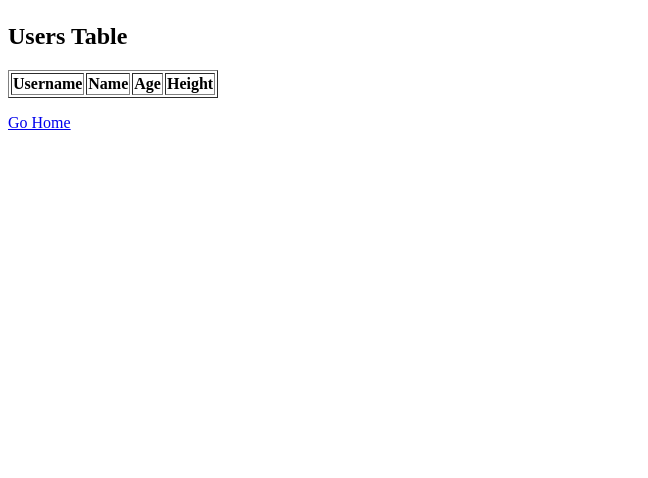
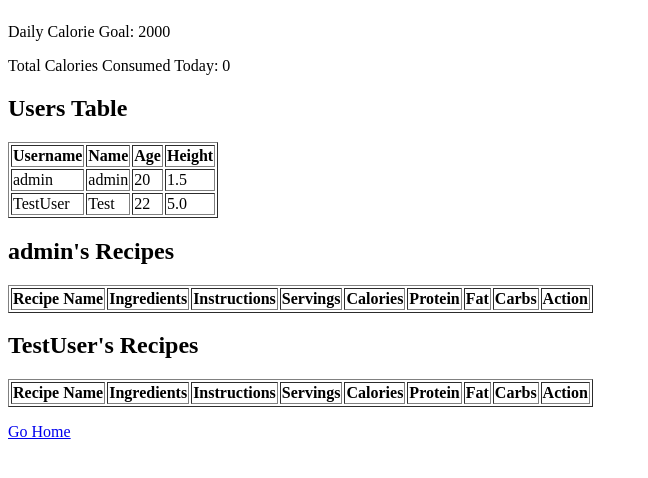
Before and after one commit to CharliePenner/Group11, a Flask app: page /user_page/admin in a window 1280 px wide. Shown: the part 57-535 px from the top of the page, without its empty margins (0-648 px from the left). Run offline with Flask 3, Linux system fonts and the light colour scheme; data comes from the database, SQL or seed files in the repository; both versions use the stored data as it was after the commit; lists and menus that the app fills with data are empty.

Commit message:
Created calorie tracker that works for recipe list

```diff
--- a/app.py
+++ b/app.py
@@ -4,8 +4,10 @@
 from datetime import datetime
 from password_hashing import hash_password
 from Users import login, registerUser, create_connection, create_table, create_user_recipe_table
-import sqlite3 as sql
+from Users import create_connection, create_table, create_daily_calorie_table, add_total_calories_column
+import sqlite3
 from RecipeAPI import RecipeAPI
+from flask import Flask, request, redirect, url_for
 
 recipe_api = RecipeAPI()
 
@@ -18,8 +20,10 @@
 con = create_connection(database)
 if con is not None:
     create_table(con)
-    registerUser(con, "admin", "admin", "admin", 20, 1.5)
+    registerUser(con, "admin", "admin", "admin", 20, 1.5, 2000)
     create_user_recipe_table(con)
+    create_daily_calorie_table(con)
+    add_total_calories_column(con)
 con.close()
 
 # Render the homepage if the user lands there
@@ -46,8 +50,19 @@
         success, user = login(con, username, hashed_pass)
 
         if success:
+            cursor = con.cursor()
+
+            # Fetch daily calorie goal
+            cursor.execute("SELECT daily_calorie_goal FROM users WHERE username=?", (username,))
+            result = cursor.fetchone()
+            daily_calorie_goal = result[0] if result else None
+
+            # Fetch total calories consumed today
+            cursor.execute("SELECT SUM(total_calories) FROM daily_calories WHERE username=? AND date=date('now')", (username,))
+            total_calories_result = cursor.fetchone()
+            total_calories_consumed = total_calories_result[0] if total_calories_result and total_calories_result[0] is not None else 0
+
             if user[0] == 'admin':
-                cursor = con.cursor()
                 cursor.execute("SELECT * FROM users")
                 users = cursor.fetchall()
 
@@ -55,14 +70,13 @@
                 cursor.execute("SELECT * FROM user_recipes")
                 user_recipes = cursor.fetchall()
 
-                return render_template("user_page.html", username=user[0], name=user[2], users=users, user_recipes=user_recipes)
+                return render_template("user_page.html", username=user[0], name=user[2], users=users, user_recipes=user_recipes, daily_calorie_goal=daily_calorie_goal, total_calories_consumed=total_calories_consumed)
             else:
                 # Fetch recipes for regular user
-                cursor = con.cursor()
                 cursor.execute("SELECT * FROM user_recipes WHERE username=?", (username,))
                 user_recipes = cursor.fetchall()
 
-                return render_template("user_page.html", username=user[0], name=user[2], add_recipe_url=url_for('addRecipe', username=user[0]), user_recipes=user_recipes)
+                return render_template("user_page.html", username=user[0], name=user[2], add_recipe_url=url_for('addRecipe', username=user[0]), user_recipes=user_recipes, daily_calorie_goal=daily_calorie_goal, total_calories_consumed=total_calories_consumed)
         else:
             return render_template("login.html", error="Invalid username or password")
     except Exception as e:
@@ -72,12 +86,13 @@
     finally:
         con.close()
 
+
 @app.route('/register', methods=['GET', 'POST'])
 def register():
     if request.method == 'POST':
         return handle_register_request()
 
-    return render_template('registerUser.html')
+    return render_template('login.html')
 
 def handle_register_request():
     con = create_connection(database)
@@ -88,29 +103,57 @@
         name = request.form['Name']
         age = request.form['Age']
         height = request.form['Height']
-        registerUser(con, username, password, name, age, height)
+        daily_calorie_goal = request.form['DailyCalorieGoal']  # Retrieve the daily calorie goal from the form
+        registerUser(con, username, password, name, age, height, daily_calorie_goal)  # Include the calorie goal in the function call
         return render_template('index.html')
     except Exception as e:
         print(f"Error: {str(e)}")
         con.rollback()
-        return render_template("registerUser.html", error="An error occurred during registration")
+        return render_template("login.html", error="An error occurred during registration")
     finally:
         con.close()
 
 @app.route('/user_page/<username>')
 def user_page(username):
     con = create_connection(database)
-
     try:
         cursor = con.cursor()
+
+        # Query for daily calorie goal
+        cursor.execute("SELECT daily_calorie_goal FROM users WHERE username=?", (username,))
+        result = cursor.fetchone()
+        daily_calorie_goal = result[0] if result else 2000  # Default to 2000 if not set
+
+        # Query for total calories consumed today
+        cursor.execute("SELECT SUM(total_calories) FROM daily_calories WHERE username=? AND date=date('now')", (username,))
+        result = cursor.fetchone()
+        total_calories_consumed = result[0] if result and result[0] is not None else 0
+
+        # Query for user recipes
         cursor.execute("SELECT * FROM user_recipes WHERE username=?", (username,))
         user_recipes = cursor.fetchall()
-        return render_template('user_page.html', username=username, name=username, user_recipes=user_recipes)
+
+        # For admin, additionally fetch all users' data
+        users = []
+        if username == 'admin':
+            cursor.execute("SELECT * FROM users")
+            users = cursor.fetchall()
+
+            # Fetch all user recipes for the admin
+            cursor.execute("SELECT * FROM user_recipes")
+            all_user_recipes = cursor.fetchall()
+            return render_template('user_page.html', username=username, daily_calorie_goal=daily_calorie_goal, total_calories_consumed=total_calories_consumed, user_recipes=user_recipes, users=users, all_user_recipes=all_user_recipes)
+
+        # For regular users
+        return render_template('user_page.html', username=username, daily_calorie_goal=daily_calorie_goal, total_calories_consumed=total_calories_consumed, user_recipes=user_recipes)
+
     except Exception as e:
         print(f"Error: {str(e)}")
-        return render_template('user_page.html', username=username, name=username, error="An error occurred while fetching recipes")
+        # Display an error message on the user page
+        return render_template('user_page.html', username=username, error="An error occurred while fetching user data")
     finally:
         con.close()
+
 
 
 @app.route('/delete_recipe/<username>', methods=['POST'])
@@ -131,6 +174,45 @@
         return render_template('user_page.html', username=username, name=username, error="An error occurred during recipe deletion")
     finally:
         con.close()
+
+
+@app.route('/add_recipe_to_daily_calories', methods=['POST'])
+def add_recipe_to_daily_calories():
+    print("Entered /add_recipe_to_daily_calories route")
+    username = request.form['username']
+    recipe_name = request.form['recipe_name']
+    calories = int(request.form['calories'])
+
+    # Connect to the database
+    conn = create_connection('users.db')  # Replace with your database file
+    if conn is not None:
+        try:
+            cursor = conn.cursor()
+
+            # Check if there's an entry for the user for today
+            cursor.execute("SELECT total_calories FROM daily_calories WHERE username = ? AND date = date('now')", (username,))
+            result = cursor.fetchone()
+
+            if result:
+                # Update the existing entry
+                new_total = result[0] + calories
+                print(f"Updating total calories for {username} to {new_total}")
+                cursor.execute("UPDATE daily_calories SET total_calories = ? WHERE username = ? AND date = date('now')", (new_total, username))
+            else:
+                print(f"Inserting new total calories for {username}: {calories}")
+                # Create a new entry for today
+                cursor.execute("INSERT INTO daily_calories (username, date, total_calories) VALUES (?, date('now'), ?)", (username, calories))
+
+            conn.commit()
+        except sqlite3.Error as e:
+            print(e)
+            return "An error occurred.", 500
+        finally:
+            conn.close()
+    else:
+        return "Failed to connect to the database.", 500
+
+    return redirect(url_for('user_page', username=username))  # Redirect back to the user page
 
 
 @app.route('/search', methods=['POST'])
--- a/templates/login.html
+++ b/templates/login.html
@@ -23,6 +23,7 @@
           <input type="text" placeholder="name" name="Name" />
           <input type="text" placeholder="age" name="Age" />
           <input type="text" placeholder="height" name="Height" />
+          <input type="number" name="DailyCalorieGoal" placeholder="2000" /></br>
           <button type="submit">create</button>
           <p class="message">Already registered? <a href="#" class="toggle-form">Sign In</a></p>
       </form>
--- a/templates/registerUser.html
+++ b/templates/registerUser.html
@@ -18,7 +18,10 @@
          Height:
          <input type = "text" name = "Height" /><br>
 
-        <input type = "submit" value = "submit" /><br>
+         Daily Calorie Goal:
+        <input type="number" name="DailyCalorieGoal" placeholder="2000" /></br>
+
+        <input type = "submit" value = "Create" /><br>
 
          <a href="/">Back to home</a>
       </form>
--- a/templates/user_page.html
+++ b/templates/user_page.html
@@ -6,6 +6,26 @@
     <meta name="viewport" content="width=device-width, initial-scale=1.0">
     <title>User Page</title>
     <script>
+        function addRecipeToDailyCalories(username, recipeName, calories) {
+            if (confirm("Add this recipe to your daily calorie intake?")) {
+                fetch(`/add_recipe_to_daily_calories`, {
+                    method: 'POST',
+                    headers: {
+                        'Content-Type': 'application/x-www-form-urlencoded',
+                    },
+                    body: `username=${encodeURIComponent(username)}&recipe_name=${encodeURIComponent(recipeName)}&calories=${encodeURIComponent(calories)}`,
+                })
+                .then(response => {
+                    if (response.ok) {
+                        // Reload the page after successful addition
+                        window.location.reload();
+                    } else {
+                        console.error('Failed to add recipe to daily calories');
+                    }
+                })
+                .catch(error => console.error('Error:', error));
+            }
+        }
         function deleteRecipe(username, recipeName) {
             if (confirm("Are you sure you want to delete this recipe?")) {
                 fetch(`/delete_recipe/${username}`, {
@@ -30,6 +50,9 @@
 </head>
 <body>
     <h1>Welcome, {{ name }}!</h1>
+
+    <p>Daily Calorie Goal: {{ daily_calorie_goal }}</p>
+    <p>Total Calories Consumed Today: {{ total_calories_consumed }}</p>
 
     {% if username == 'admin' %}
         <h2>Users Table</h2>
@@ -83,6 +106,7 @@
                                 <td>{{ recipe[7] }}</td>
                                 <td>{{ recipe[8] }}</td>
                                 <td>
+                                    <button onclick="addRecipeToDailyCalories('{{ username }}', '{{ recipe[0] }}', '{{ recipe[5] }}')">Add to Daily Intake</button>
                                     <button onclick="deleteRecipe('{{ user[0] }}', '{{ recipe[0] }}')">Delete</button>
                                 </td>
                             </tr>
@@ -121,6 +145,7 @@
                             <td>{{ recipe[7] }}</td>
                             <td>{{ recipe[8] }}</td>
                             <td>
+                                <button onclick="addRecipeToDailyCalories('{{ username }}', '{{ recipe[0] }}', '{{ recipe[5] }}')">Add to Daily Intake</button>
                                 <button onclick="deleteRecipe('{{ username }}', '{{ recipe[0] }}')">Delete</button>
                             </td>
                         </tr>
```
Also changed, not shown: Users.py (+46 -19 lines), users.db.
